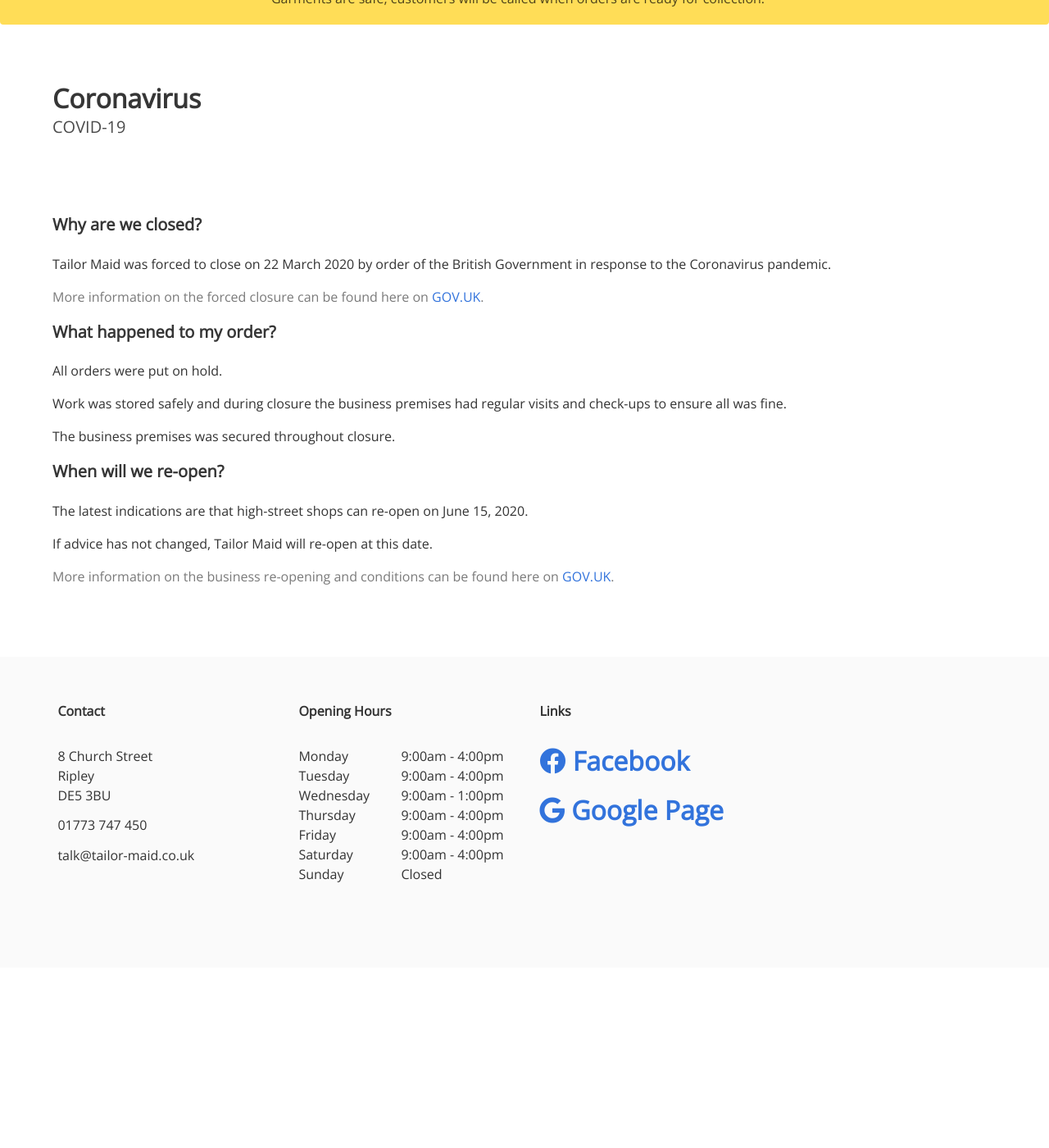
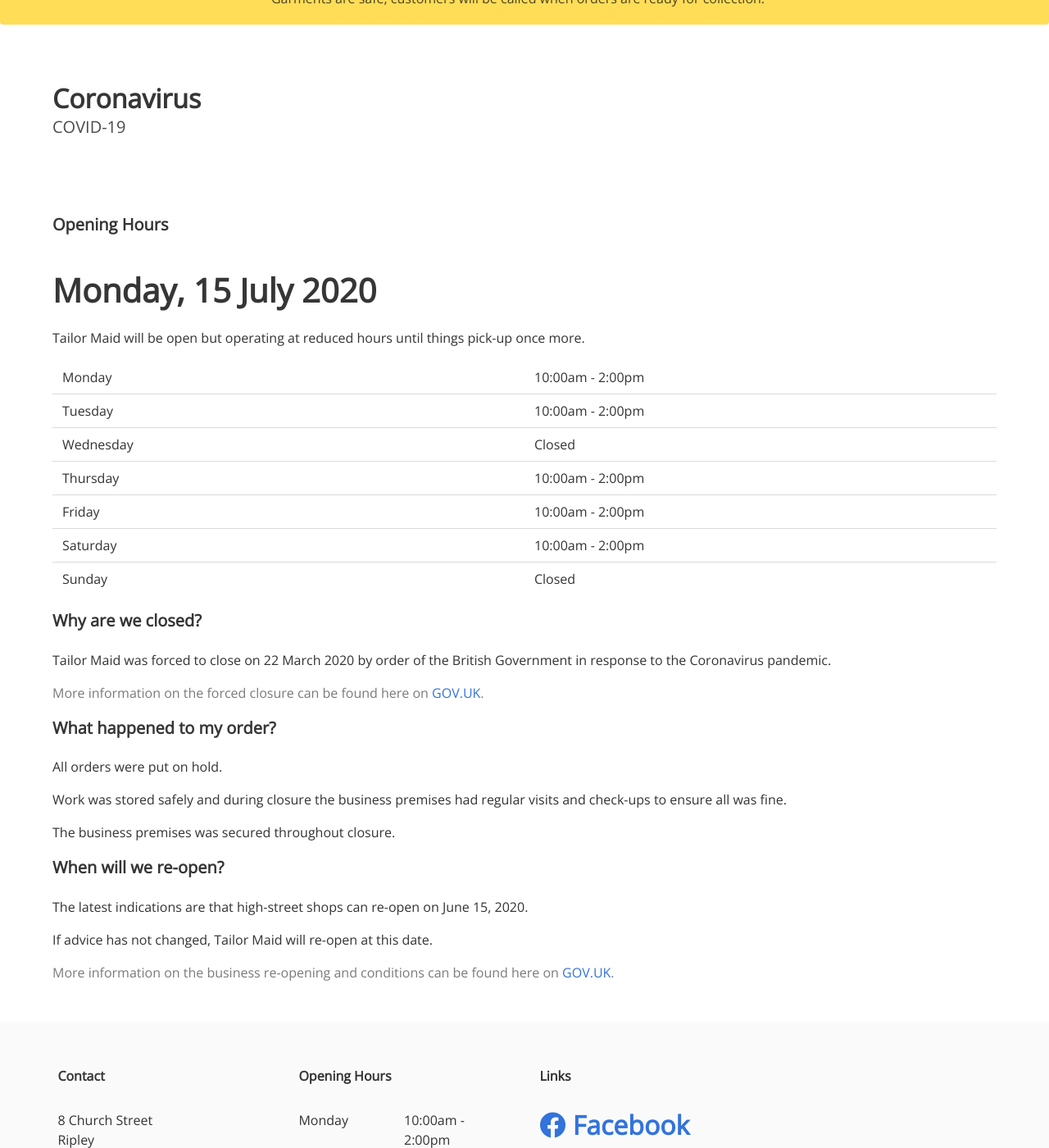
Before and after one commit to tailor-maid/tailormaid.github.io, a Jekyll site: the page built from _pages/covid-19.html, in a window 1280 px wide and 1400 px high, scrolled down 220 px. Shown: the whole window at 82% size. Built offline with Jekyll 4.4.1, drawn with Linux system fonts in a browser that asks for light colours; nearby versions of some CDN libraries; before the commit the page ends 1362 px from its top, so only the background shows below that; some of the changed text lies outside the part shown.

Commit message:
COVID Update

```diff
--- a/_layouts/default.html
+++ b/_layouts/default.html
@@ -87,27 +87,27 @@
                             <table class="is-fullwidth">
                                 <tr>
                                     <td width="50%">Monday</td>
-                                    <td>9:00am - 4:00pm</td>
+                                    <td>10:00am - 2:00pm</td>
                                 </tr>
                                 <tr>
                                     <td>Tuesday</td>
-                                    <td>9:00am - 4:00pm</td>
+                                    <td>10:00am - 2:00pm</td>
                                 </tr>
                                 <tr>
                                     <td>Wednesday</td>
-                                    <td>9:00am - 1:00pm</td>
+                                    <td>Closed</td>
                                 </tr>
                                 <tr>
                                     <td>Thursday</td>
-                                    <td>9:00am - 4:00pm</td>
+                                    <td>10:00am - 2:00pm</td>
                                 </tr>
                                 <tr>
                                     <td>Friday</td>
-                                    <td>9:00am - 4:00pm</td>
+                                    <td>10:00am - 2:00pm</td>
                                 </tr>
                                 <tr>
                                     <td>Saturday</td>
-                                    <td>9:00am - 4:00pm</td>
+                                    <td>10:00am - 2:00pm</td>
                                 </tr>
                                 <tr>
                                     <td>Sunday</td>
--- a/_pages/covid-19.html
+++ b/_pages/covid-19.html
@@ -19,6 +19,39 @@ permalink: /covid-19/
     <div class="container">
         <div class="columns">
             <div class="content column">
+                <h1 class="title is-5">Opening Hours</h1>
+                <h2 class="title is-2">Monday, 15 July 2020</h2>
+                <p>Tailor Maid will be open but operating at reduced hours until things pick-up once more.</p>
+                <table>
+                    <tr>
+                        <td width="50%">Monday</td>
+                        <td>10:00am - 2:00pm</td>
+                    </tr>
+                    <tr>
+                        <td>Tuesday</td>
+                        <td>10:00am - 2:00pm</td>
+                    </tr>
+                    <tr>
+                        <td>Wednesday</td>
+                        <td>Closed</td>
+                    </tr>
+                    <tr>
+                        <td>Thursday</td>
+                        <td>10:00am - 2:00pm</td>
+                    </tr>
+                    <tr>
+                        <td>Friday</td>
+                        <td>10:00am - 2:00pm</td>
+                    </tr>
+                    <tr>
+                        <td>Saturday</td>
+                        <td>10:00am - 2:00pm</td>
+                    </tr>
+                    <tr>
+                        <td>Sunday</td>
+                        <td>Closed</td>
+                    </tr>
+                </table>
                 <h1 class="title is-5">Why are we closed?</h1>
                 <p>Tailor Maid was forced to close on 22 March 2020 by order of the British Government in response to the Coronavirus pandemic.</p>
                 <p class="has-text-grey">More information on the forced closure can be found here on <a href="https://www.gov.uk/government/news/government-sets-out-plans-to-enforce-closure-of-businesses-and-other-venues--2">GOV.UK</a>.</p>
```
